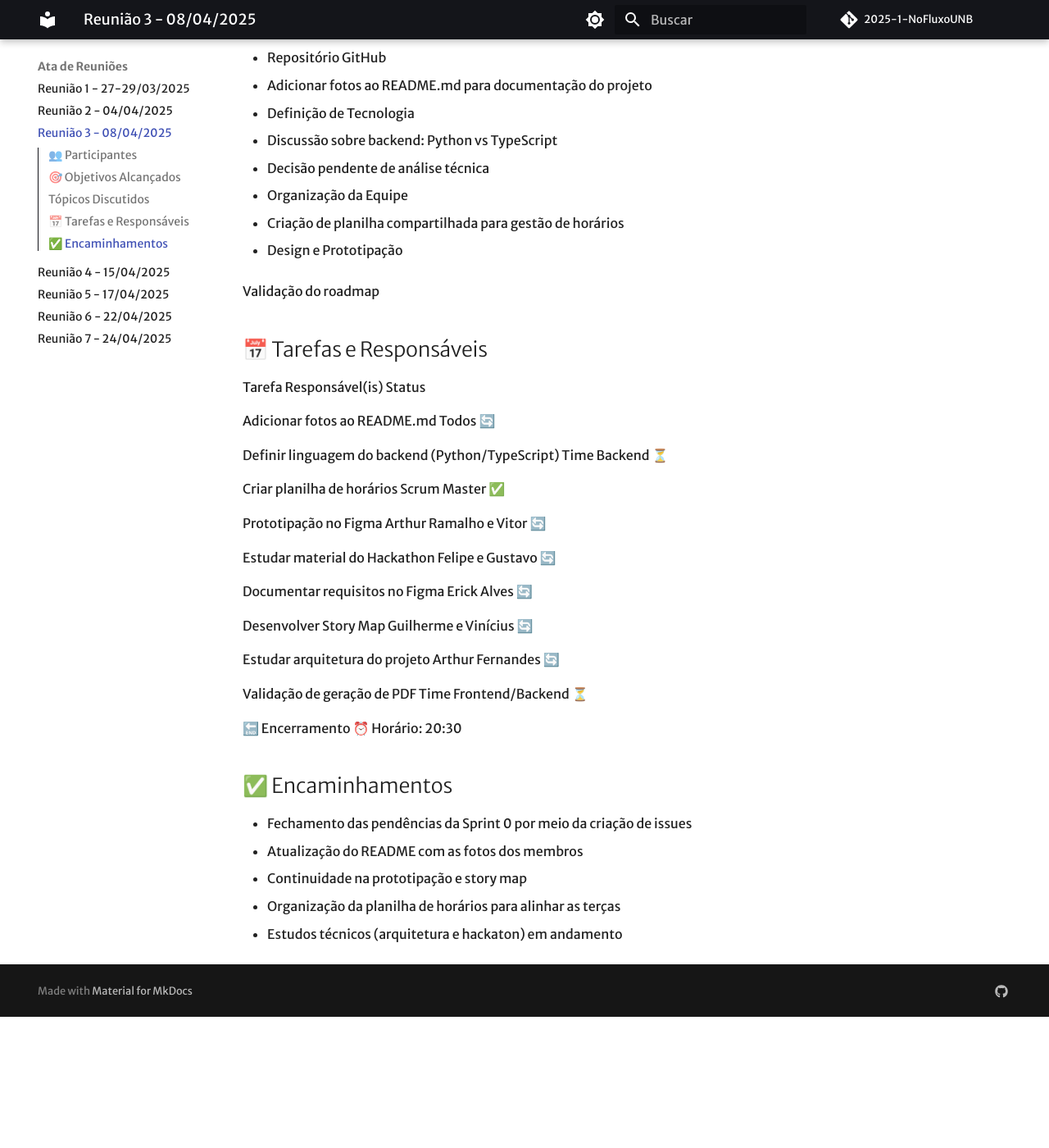
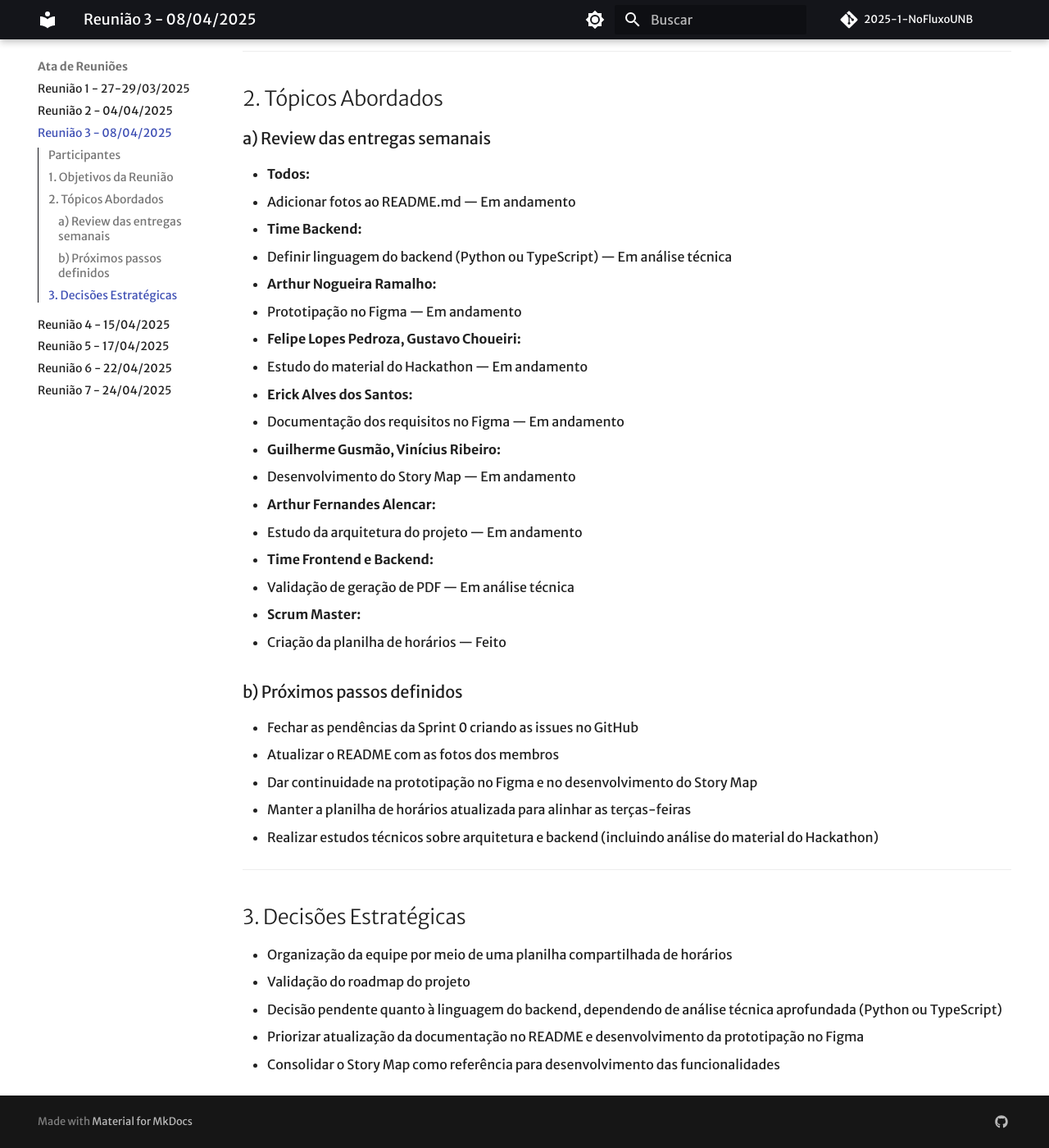
Before and after one commit to unb-mds/2025-1-Squad03, an MkDocs documentation site: the page built from Documentação/Atas/08-04-25.md, in a window 1280 px wide and 1400 px high, scrolled down 897 px. Shown: the whole window at 82% size. Built offline with MkDocs 1.6.1 and Material for MkDocs 9.7.7, drawn with Linux system fonts in a browser that asks for light colours; emoji names are drawn with the system emoji font; comment, search, counter and statistics services are not loaded; before the commit the page ends 2137 px from its top, so only the background shows below that; some of the changed text lies outside the part shown.

Commit message:
Update 08-04-25.md

```diff
--- a/Documentação/Atas/08-04-25.md
+++ b/Documentação/Atas/08-04-25.md
@@ -1,10 +1,13 @@
-# 📝 ATA DE REUNIÃO – SPRINT 0
+# ATA DE REUNIÃO – SPRINT 0
 
-📅 **Data:** 08/04/2025
-⏰ **Horário:** 19h00 às 20h30
-📍 **Plataforma:** Discord 🎧
+**Data:** 08/04/2025
+**Horário:** 19h00 às 20h30
+**Plataforma:** Discord
 
-## 👥 Participantes
+---
+
+## Participantes
+
 - Arthur Nogueira Ramalho
 - Guilherme Gusmão Nepomuceno
 - Vitor Marconi Trancoso Albuquerque
@@ -14,60 +17,61 @@
 - Arthur Fernandes Alencar
 - Erick Alves dos Santos
 
-## 🎯 Objetivos Alcançados
-- ✅ Início da Sprint 01 com definição de tarefas e responsáveis
-- ✅ Discussão e organização das pendências relacionadas à documentação e ao repositório
-- ✅ Avanços nas áreas de prototipação, levantamento de requisitos e estudo técnico
+---
 
-## :computer: Tópicos Discutidos
+## 1. Objetivos da Reunião
 
-- Repositório GitHub
+- Início da Sprint 01 com definição de tarefas e responsáveis
+- Discussão e organização das pendências relacionadas à documentação e ao repositório
+- Avanços nas áreas de prototipação, levantamento de requisitos e estudo técnico
 
-- Adicionar fotos ao README.md para documentação do projeto
+---
 
-- Definição de Tecnologia
+## 2. Tópicos Abordados
 
-- Discussão sobre backend: Python vs TypeScript
+### a) Review das entregas semanais
 
-- Decisão pendente de análise técnica
+- **Todos:**
+  - Adicionar fotos ao README.md — Em andamento
 
-- Organização da Equipe
+- **Time Backend:**
+  - Definir linguagem do backend (Python ou TypeScript) — Em análise técnica
 
-- Criação de planilha compartilhada para gestão de horários
+- **Arthur Nogueira Ramalho:**
+  - Prototipação no Figma — Em andamento
 
-- Design e Prototipação
+- **Felipe Lopes Pedroza, Gustavo Choueiri:**
+  - Estudo do material do Hackathon — Em andamento
 
+- **Erick Alves dos Santos:**
+  - Documentação dos requisitos no Figma — Em andamento
 
+- **Guilherme Gusmão, Vinícius Ribeiro:**
+  - Desenvolvimento do Story Map — Em andamento
 
-Validação do roadmap
+- **Arthur Fernandes Alencar:**
+  - Estudo da arquitetura do projeto — Em andamento
 
-## 📅 Tarefas e Responsáveis
-Tarefa	Responsável(is)	Status
+- **Time Frontend e Backend:**
+  - Validação de geração de PDF — Em análise técnica
 
-Adicionar fotos ao README.md	Todos	🔄
+- **Scrum Master:**
+  - Criação da planilha de horários — Feito
 
-Definir linguagem do backend (Python/TypeScript)	Time Backend	⏳
+### b) Próximos passos definidos
 
-Criar planilha de horários	Scrum Master	✅
+- Fechar as pendências da Sprint 0 criando as issues no GitHub
+- Atualizar o README com as fotos dos membros
+- Dar continuidade na prototipação no Figma e no desenvolvimento do Story Map
+- Manter a planilha de horários atualizada para alinhar as terças-feiras
+- Realizar estudos técnicos sobre arquitetura e backend (incluindo análise do material do Hackathon)
 
-Prototipação no Figma	Arthur Ramalho e Vitor	🔄
+---
 
-Estudar material do Hackathon	Felipe e Gustavo	🔄
+## 3. Decisões Estratégicas
 
-Documentar requisitos no Figma	Erick Alves	🔄
-
-Desenvolver Story Map	Guilherme e Vinícius	🔄
-
-Estudar arquitetura do projeto	Arthur Fernandes	🔄
-
-Validação de geração de PDF	Time Frontend/Backend	⏳
-
-🔚 Encerramento
-⏰ Horário: 20:30
-
-## ✅ Encaminhamentos
-- Fechamento das pendências da Sprint 0 por meio da criação de issues
-- Atualização do README com as fotos dos membros
-- Continuidade na prototipação e story map
-- Organização da planilha de horários para alinhar as terças
-- Estudos técnicos (arquitetura e hackaton) em andamento
+- Organização da equipe por meio de uma planilha compartilhada de horários
+- Validação do roadmap do projeto
+- Decisão pendente quanto à linguagem do backend, dependendo de análise técnica aprofundada (Python ou TypeScript)
+- Priorizar atualização da documentação no README e desenvolvimento da prototipação no Figma
+- Consolidar o Story Map como referência para desenvolvimento das funcionalidades
```
